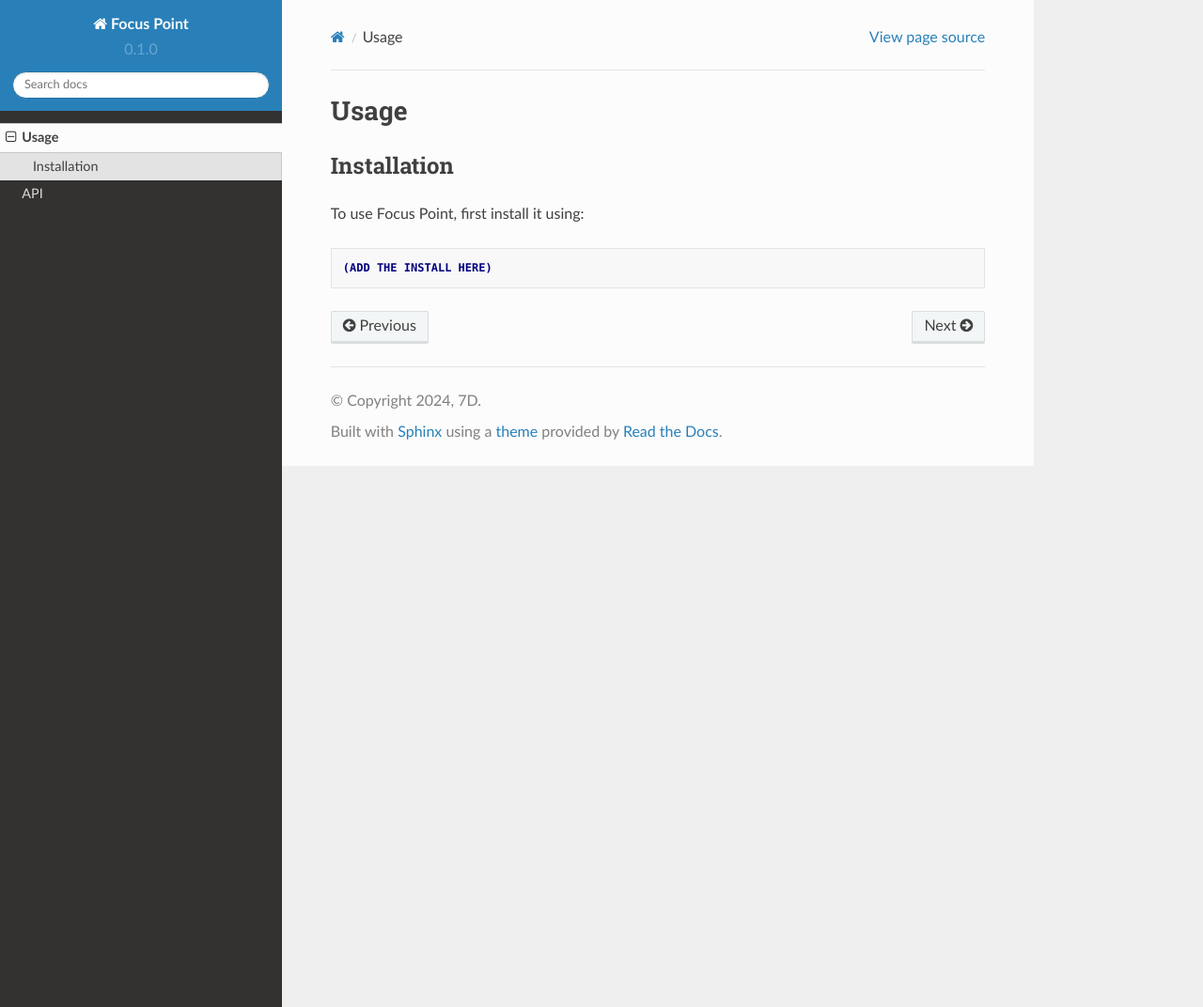
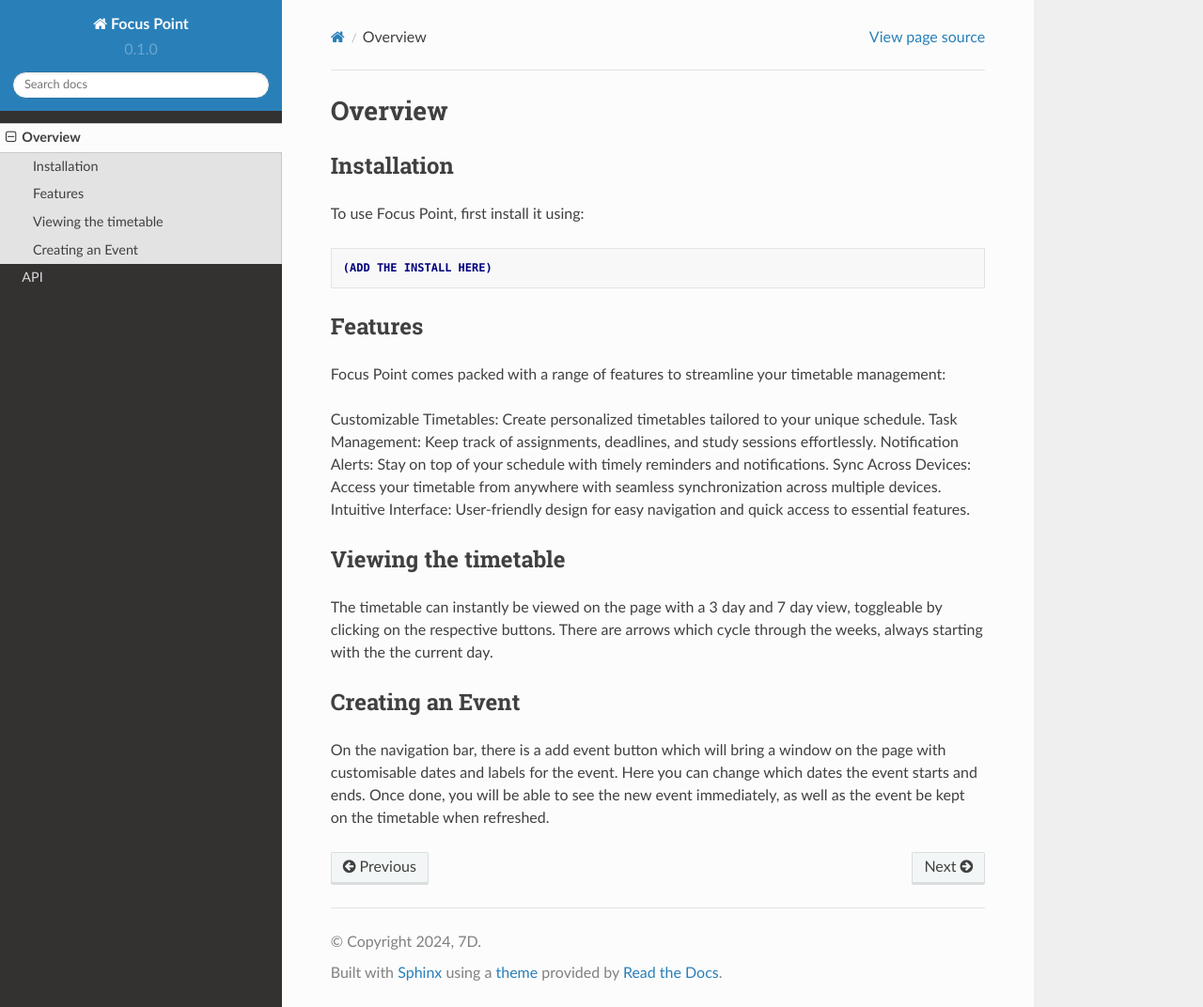
Before and after one commit to Omega0x013/focus-point-docs, a Sphinx documentation site: the page built from docs/source/usage.rst, in a window 1280 px wide and 1072 px high. Shown: the whole window at 94% size. Built offline with Sphinx 7.4.7 and the Read the Docs theme 2.0.0, drawn with Linux system fonts in a browser that asks for light colours.

Commit message:
Update usage.rst

```diff
--- a/docs/source/usage.rst
+++ b/docs/source/usage.rst
@@ -1,4 +1,4 @@
-Usage
+Overview
 =====
 
 .. _installation:
@@ -11,3 +11,24 @@ To use Focus Point, first install it using:
 .. code-block:: console
 
    (ADD THE INSTALL HERE)
+
+Features
+------------
+
+Focus Point comes packed with a range of features to streamline your timetable management:
+
+Customizable Timetables: Create personalized timetables tailored to your unique schedule.
+Task Management: Keep track of assignments, deadlines, and study sessions effortlessly.
+Notification Alerts: Stay on top of your schedule with timely reminders and notifications.
+Sync Across Devices: Access your timetable from anywhere with seamless synchronization across multiple devices.
+Intuitive Interface: User-friendly design for easy navigation and quick access to essential features.
+
+Viewing the timetable
+-------------
+
+The timetable can instantly be viewed on the page with a 3 day and 7 day view, toggleable by clicking on the respective buttons. There are arrows which cycle through the weeks, always starting with the the current day.
+
+Creating an Event
+-------------
+
+On the navigation bar, there is a add event button which will bring a window on the page with customisable dates and labels for the event. Here you can change which dates the event starts and ends. Once done, you will be able to see the new event immediately, as well as the event be kept on the timetable when refreshed.
```
